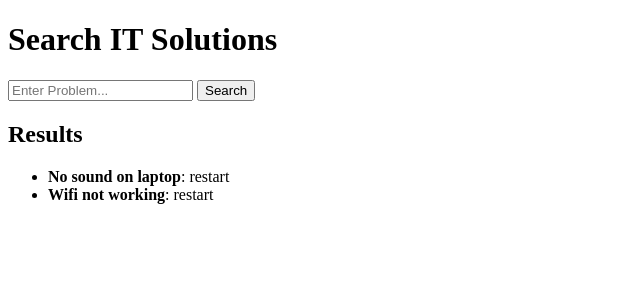
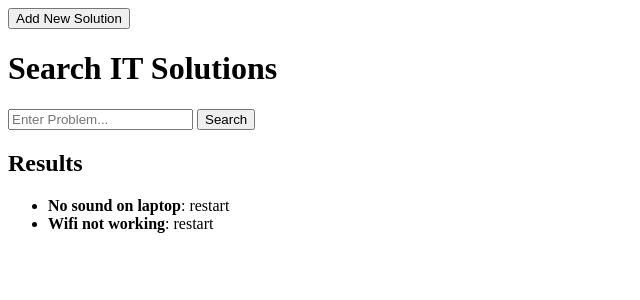
Before and after one commit to edo-o/IT-Database, a Flask app: page / in a window 1280 px wide. Shown: the top 300 px of the page, without its empty margins (0-640 px from the left). Run offline with Flask 3, Linux system fonts and the light colour scheme.

Commit message:
Add solution

```diff
--- a/add_data.py
+++ b/add_data.py
@@ -1,5 +1,6 @@
-from app import db, Solution
-db.create_all()
+from app import db, Solution, app
+with app.app_context():
+    db.create_all()
 
 s1 = Solution(problem="No sound on laptop", solution="Check if sound muted")
 s2 = Solution(problem="Wifi not working", solution="Restart router, check network settings")
--- a/app.py
+++ b/app.py
@@ -1,4 +1,4 @@
-from flask import Flask, render_template, request
+from flask import Flask, render_template, request, redirect, url_for
 from flask_sqlalchemy import SQLAlchemy
 
 app = Flask(__name__)
@@ -17,10 +17,22 @@ def index():
     solutions = Solution.query.filter(Solution.problem.contains(search_query)).all()
     return render_template("index.html", solutions=solutions, search_query=search_query)
 
+@app.route('/add', methods=['GET', 'POST'])
+def add_solutions():
+     if request.method == 'POST':
+          problem = request.form.get('problem')
+          solution = request.form.get('solution')
+
+          if problem and solution:
+               new_solution = Solution(problem=problem, solution=solution)
+               db.session.add(new_solution)
+               db.session.commit()
+               return redirect(url_for('index'))
+          return render_template("add.html")
+
+
 if __name__ == '__main__':
-    with app.app_context():
-        db.create_all()
-        app.run(debug=True)
+        app.run(host="0.0.0.0", port=8080)
 
 #TEST DATA
 
--- a/templates/index.html
+++ b/templates/index.html
@@ -6,6 +6,10 @@
     <title>It Solutions</title>
 </head>
 <body>
+    <a href="/templates/add_solution.html">
+        <button>Add New Solution</button>
+    </a>
+
     <h1>Search IT Solutions</h1>
     <form method="POST">
         <input type="text" name="search" placeholder="Enter Problem..." value="{{ search_query}}">
```
Also changed, not shown: templates/add_solution.html (added, +23 -0 lines).
